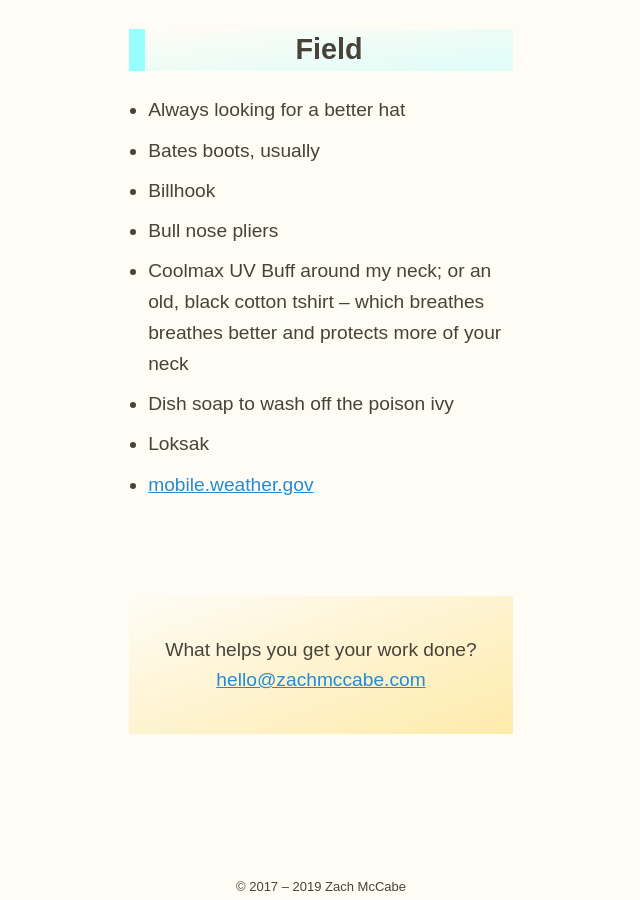
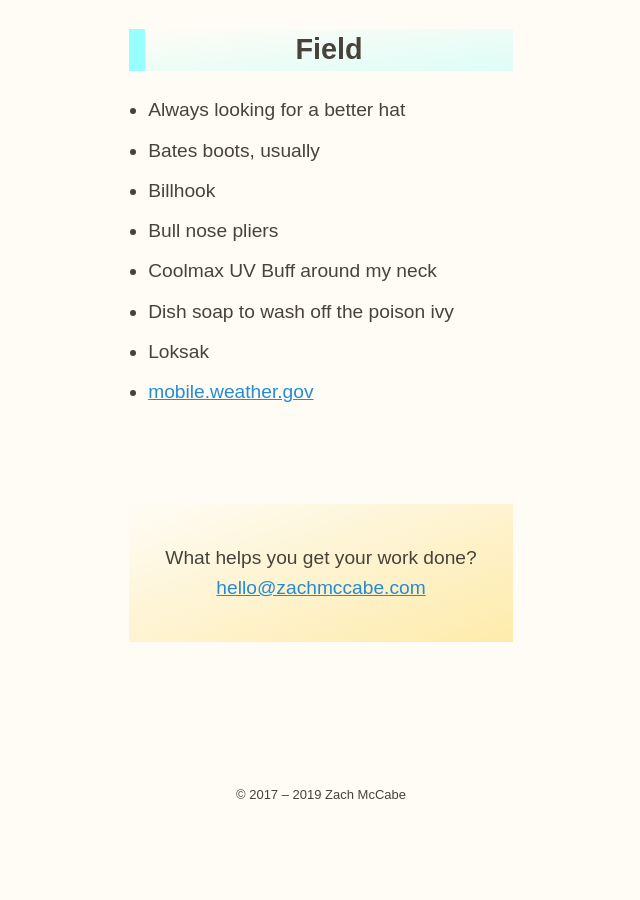
Before and after one commit to zachmccabe/zachmccabe.github.io, a Jekyll site: the page built from tools.md, in a window 1280 px wide and 900 px high, scrolled down 2861 px. Shown: the whole window, without its empty margins (319-959 px from the left). Built offline with Jekyll 4.4.1, drawn with Linux system fonts in a browser that asks for light colours.

Commit message:
Update tools.md

```diff
--- a/tools.md
+++ b/tools.md
@@ -78,7 +78,7 @@ I've been using [Pleco](https://www.pleco.com) and Photo Mechanic for over a dec
 + Bates boots, usually
 + Billhook
 + Bull nose pliers
-+ Coolmax UV Buff around my neck; or an old, black cotton tshirt – which breathes breathes better and protects more of your neck
++ Coolmax UV Buff around my neck
 + Dish soap to wash off the poison ivy
 + Loksak
 + [mobile.weather.gov](https://mobile.weather.gov/)
```
